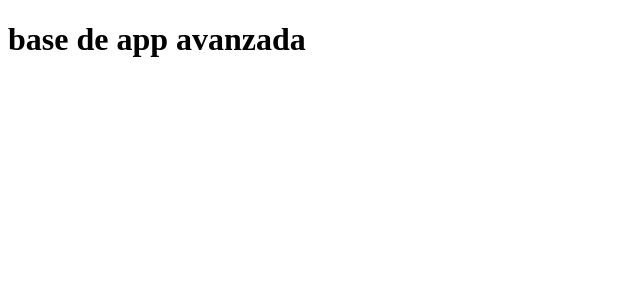
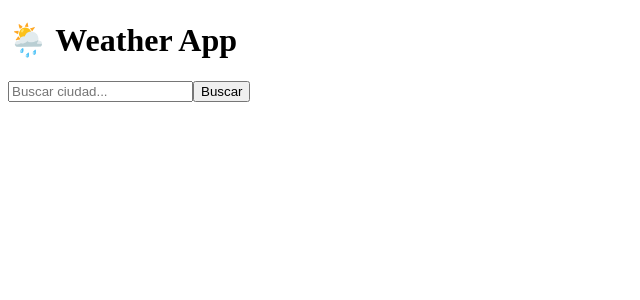
Before and after one commit to mariano925/react-profesional-app, a React (Vite) app: page / in a window 1280 px wide. Shown: the top 300 px of the page, without its empty margins (0-640 px from the left). Built offline with nearby package versions, Linux system fonts and the light colour scheme.

Commit message:
Agrego componentes WeatherCard, SearchBar y servicio weatherService; integro en App.jsx

```diff
--- a/src/App.jsx
+++ b/src/App.jsx
@@ -1,15 +1,33 @@
-import { useState } from 'react'
-
-import './App.css'
+// src/App.jsx
+import ErrorMessage from "./components/ErrorMessage";
+import React, { useState } from "react";
+import SearchBar from "./components/SearchBar";
+import WeatherCard from "./components/WeatherCard";
+import { getWeather } from "./services/weatherService"; // 👈 Import correcto
 
 function App() {
-  const [count, setCount] = useState(0)
+  const [city, setCity] = useState("");
+  const [weather, setWeather] = useState(null);
+
+  const handleSearch = async (query) => {
+    setCity(query);
+    const data = await getWeather(query);
+    setWeather(data);
+  };
 
   return (
-    <>
-     <h1>base de app avanzada</h1>
-    </>
-  )
+    <div className="App">
+      <h1>🌦️ Weather App</h1>
+      <SearchBar onSearch={handleSearch} />
+      {weather && (
+        <WeatherCard
+          city={city}
+          temperature={weather.temperature}
+          description={weather.description}
+        />
+      )}
+    </div>
+  );
 }
 
-export default App
+export default App;
--- /dev/null
+++ b/src/components/ErrorMessage.jsx
@@ -0,0 +1,12 @@
+// src/components/ErrorMessage.jsx
+import React from "react";
+
+function ErrorMessage({ message }) {
+  return (
+    <div style={{ color: "red", marginTop: "10px" }}>
+      <p>⚠️ {message}</p>
+    </div>
+  );
+}
+
+export default ErrorMessage;
--- /dev/null
+++ b/src/components/SearchBar.jsx
@@ -0,0 +1,27 @@
+// src/components/SearchBar.jsx
+import React from "react";
+import { useState } from "react";
+
+
+function SearchBar({ onSearch }) {
+  const [query, setQuery] = React.useState("");
+
+  const handleSubmit = (e) => {
+    e.preventDefault();
+    onSearch(query);
+  };
+
+  return (
+    <form onSubmit={handleSubmit}>
+      <input
+        type="text"
+        placeholder="Buscar ciudad..."
+        value={query}
+        onChange={(e) => setQuery(e.target.value)}
+      />
+      <button type="submit">Buscar</button>
+    </form>
+  );
+}
+
+export default SearchBar;
--- /dev/null
+++ b/src/components/WeatherCard.jsx
@@ -0,0 +1,15 @@
+// Muestra datos del clima (ciudad, temperatura, etc.)
+
+import React from "react";
+
+function WeatherCard({ city, temperature, description }) {
+  return (
+    <div>
+      <h2>{city}</h2>
+      <p>{temperature}°C</p>
+      <p>{description}</p>
+    </div>
+  )
+}
+
+export default WeatherCard
--- /dev/null
+++ b/src/services/weatherService.js
@@ -0,0 +1,14 @@
+// src/services/weatherService.js
+
+// Función simulada: devuelve datos ficticios
+export async function getWeather(city) {
+  // Podés simular un pequeño delay para que parezca real
+  return new Promise((resolve) => {
+    setTimeout(() => {
+      resolve({
+        temperature: 25,
+        description: "Cielo despejado",
+      });
+    }, 500);
+  });
+}
```
Also changed, not shown: src/components/Loader.jsx (added, +10 -0 lines).
